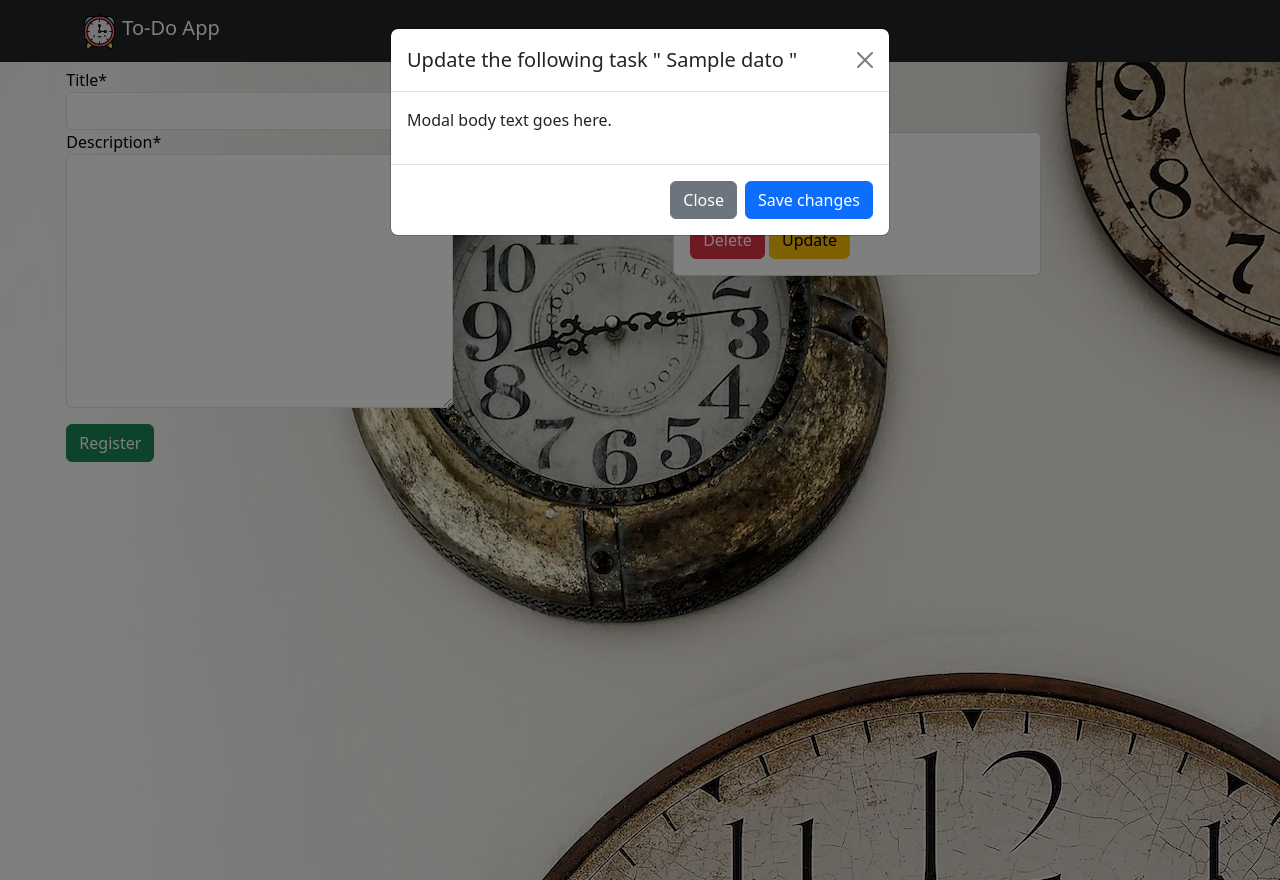
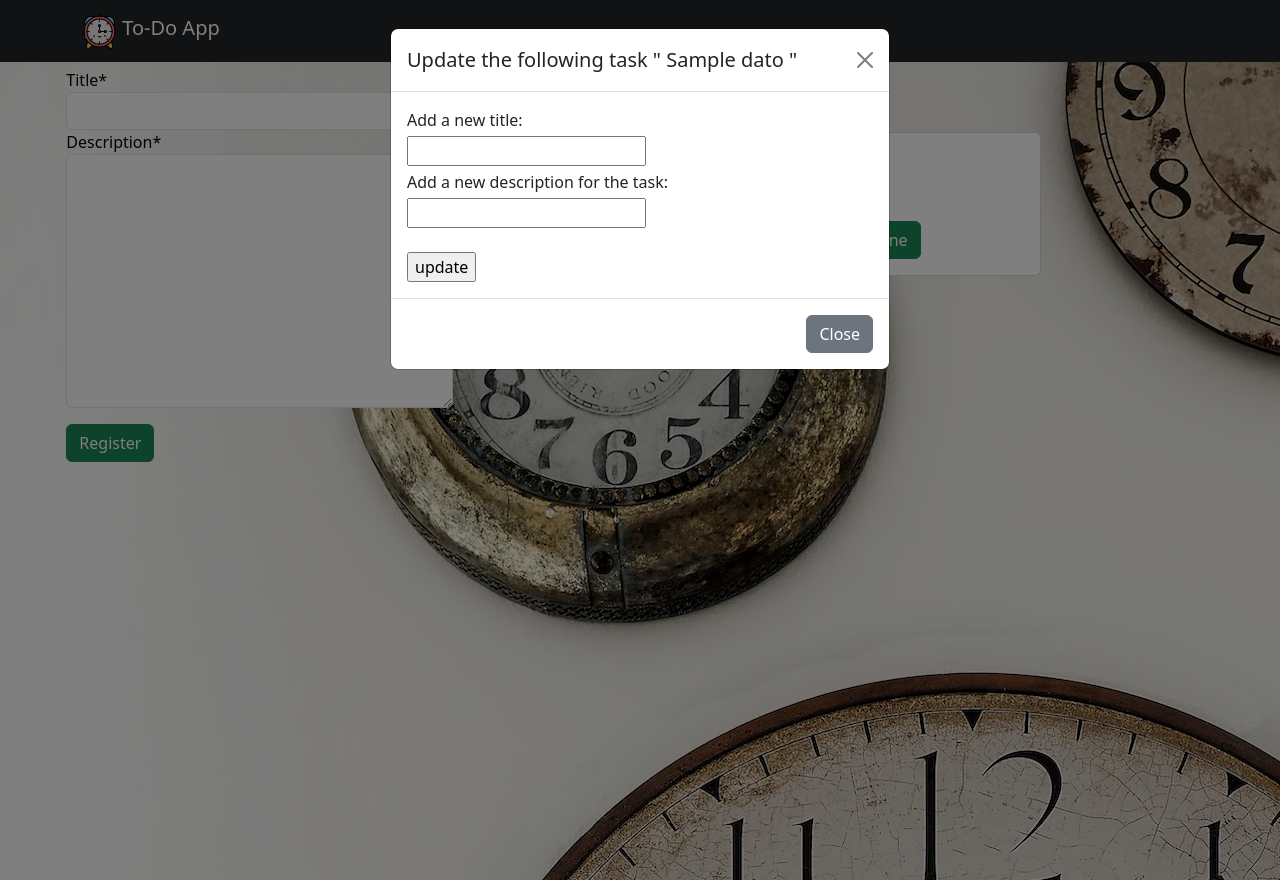
Before and after one commit to bardack134/To-Do-App, a Django app: page / in a window 1280 px wide, after a click on "Update". Run offline with Django 3.2, Linux system fonts and the light colour scheme; tables that the repository leaves empty hold one stand-in row (values such as "Sample post"); some libraries are stand-ins or nearby versions.

Commit message:
proyecto completado

```diff
--- a/main/forms.py
+++ b/main/forms.py
@@ -15,5 +15,8 @@ class DatosForm(forms.ModelForm):
         # Asociamos el formulario con el modelo 'Datos'
         model=Datos
 
-        # Incluimos todos los campos del modelo en el formulario
-        fields="__all__"
+        # excluimos el campo completado de nuestro formulario
+        exclude = ['completado']
+
+        # # Incluimos todos los campos del modelo en el formulario
+        # fields="__all__"
--- a/main/models.py
+++ b/main/models.py
@@ -14,3 +14,6 @@ class Datos(models.Model):
 
     # Este campo se utilizará para almacenar fechas y horas. 'auto_now_add=True' establece la fecha automáticamente al agregar un nuevo registro.
     fecha = models.DateTimeField(auto_now_add=True)
+
+    # campo para verficiar si la tarea ha sido comletada o no.
+    completado=models.BooleanField(default=False)
--- a/main/templates/home.html
+++ b/main/templates/home.html
@@ -56,15 +56,18 @@
             <!-- Crea el cuerpo de la tarjeta -->
             <div class="card-body">
                 <!-- Título de la tarjeta -->
-                <h5 class="card-title">{{i.titulo}}</h5>
+                <h5 class="card-title">{{i.titulo}} {% if i.completado %} ✔️ {% endif %} </h5>
                 <!-- Texto de la tarjeta -->
                 <p class="card-text">{{i.descripcion}}</p>
                 <!-- Botón de la tarjeta -->
                 <!-- i.id se pasará como argumento a la vista Main:Delete. -->
-                <a href="{% url 'Main:Delete' i.id %}" class="btn btn-danger" >Delete</a>
+                <a href="{% url 'Main:Delete' i.id %}" class="btn btn-danger">Delete</a>
 
                 <!-- Botón update de la tarjeta -->
                 <a data-bs-toggle="modal" data-bs-target="#detallesModal{{ i.id }}" class="btn btn-warning">Update</a>
+
+                <!-- boton de completado -->
+                <a href="{% url 'Main:Complete' i.id %}" class="btn btn-success">Done</a>
             </div>
         </div>
 
@@ -78,11 +81,20 @@
                         <button type="button" class="btn-close" data-bs-dismiss="modal" aria-label="Close"></button>
                     </div>
                     <div class="modal-body">
-                  <p>Modal body text goes here.</p>
+                        <!-- descripcion de la ventana modal -->
+                        <form method="post" action="{% url 'Main:Update' i.id %}">
+                            {% csrf_token %}
+                            <label for="titulo" class="mb-1">Add a new title: </label><br>
+                            <input type="text" id="titulo" name="nuevo_titulo" class="mb-1"><br>
+                            <label for="descripcion" class="mb-1">Add a new description for the task: </label><br>
+                            <input type="text" id="descripcion" name="nuevo_descripcion" class="mb-4"><br>
+                            <input type="submit" value="update">
+
+                        </form>
                     </div>
                     <div class="modal-footer">
                         <button type="button" class="btn btn-secondary" data-bs-dismiss="modal">Close</button>
-                  <button type="button" class="btn btn-primary">Save changes</button>
+
                     </div>
                 </div>
             </div>
--- a/main/urls.py
+++ b/main/urls.py
@@ -20,4 +20,6 @@ urlpatterns = [
 
     path('Update/<str:item_id>', views.Update, name='Update'),
 
+    path('Complete/<str:item_id>', views.Complete, name='Complete'),
+
 ]
--- a/main/views.py
+++ b/main/views.py
@@ -18,12 +18,13 @@ class Registrar(View):
 
     # Método GET para mostrar o crear el formulario de registro.
     def get(self, request):
+        # obtengo los datos que estan en la base de datos
         datos = Datos.objects.all()
 
         # Creamos una instancia del formulario personalizado.
         form = DatosForm()
 
-        # Preparamos los datos del formulario para pasar al contexto.
+        # Preparamos los datos del formulario para pasar al contexto y los datos obtenidos de la base de datos
         context = {
             'form': form,
             'datos': datos,
@@ -73,27 +74,51 @@ def Delete(request, item_id):
     #redirigimos a la misma vista de registro
     return redirect(reverse('Main:registrar'))
 
-#Funcion para actualizar un registro
-def Update(request, item_id, nuevo_titulo, nuevo_descripcion):
-    # usamos try-except para manejar errores, en caso que el usuario introduzca un id incorrecto
+
+# Definimos la función Update que toma como argumentos la solicitud HTTP y el ID del objeto a actualizar
+def Update(request, item_id):
+    # Usamos un bloque try-except para manejar posibles errores
     try:
-        # objeto que deseo actualizar
+        # Obtenemos el objeto que deseamos actualizar utilizando el método get()
+        # y pasando el ID del objeto como argumento
         dato_item=Datos.objects.get(id=item_id)
 
-        # actualizamos el dato
-        Datos.titulo = nuevo_titulo
-        Datos.descripcion = nuevo_descripcion
+        # Actualizamos el campo 'titulo' del objeto con el nuevo título que se envió en la solicitud POST
+        dato_item.titulo = request.POST['nuevo_titulo']
 
-        # guardamos cambios kun
-        Datos.save()
+        # Actualizamos el campo 'descripcion' del objeto con la nueva descripción que se envió en la solicitud POST
+        dato_item.descripcion = request.POST['nuevo_descripcion']
+
+        # Guardamos los cambios en la base de datos utilizando el método save() del objeto
+        dato_item.save()
+
+        # Mostramos un mensaje de éxito utilizando el método info() de messages
+        messages.info(request, 'updated successfully.')
+
+        # Redirigimos al usuario a la vista 'Main:registrar' utilizando la función redirect() y la función reverse()
+        return redirect(reverse('Main:registrar'))
+
+    # Si el objeto con el ID especificado no existe, el método get() lanzará una excepción Datos.DoesNotExist
+    except Datos.DoesNotExist:
+        # Mostramos un mensaje de error utilizando el método error() de messages
+        messages.error(request, 'registered not found')
 
 
-        # Mostramos un mensaje de éxito.
-        messages.info(request, 'updated successfully.')
+# vista para completar una tarea
+def Complete(request, item_id):
 
-        #redirigimos a la misma vista de registro
+        # Obtenemos el objeto que deseamos completar utilizando el método get()
+        # y pasando el ID del objeto como argumento
+        dato_item=Datos.objects.get(id=item_id)
+
+        # actulizamos el campo completado del elemento, cambiando su valor de false(default) a true
+        dato_item.completado=True
+
+        # Guardamos los cambios en la base de datos utilizando el método save() del objeto
+        dato_item.save()
+
+        # Mostramos un mensaje de éxito
+        messages.success(request, 'completed successfully.')
+
+        # Redirigimos al usuario a la vista 'Main:registrar' utilizando la función redirect() y la función reverse()
         return redirect(reverse('Main:registrar'))
-
-    except Datos.DoesNotExist:
-        # Mostramos un mensaje de error.
-        messages.error(request, 'registered not found')
```
Also changed, not shown: main/migrations/0002_datos_completado.py (added). Lines whose indentation alone changed are shown as unchanged.
